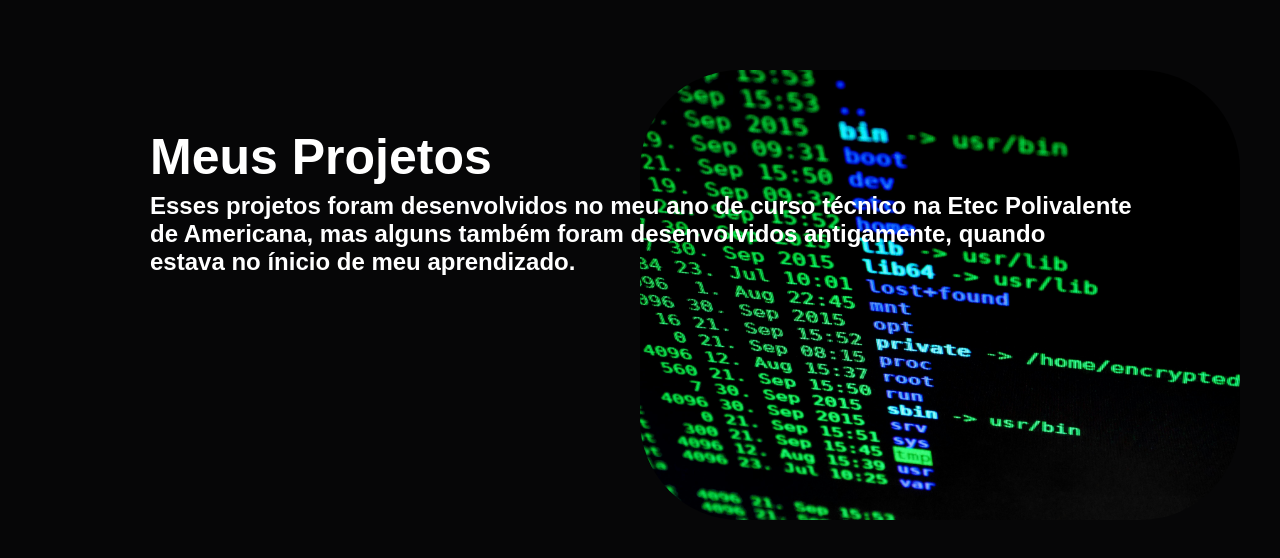
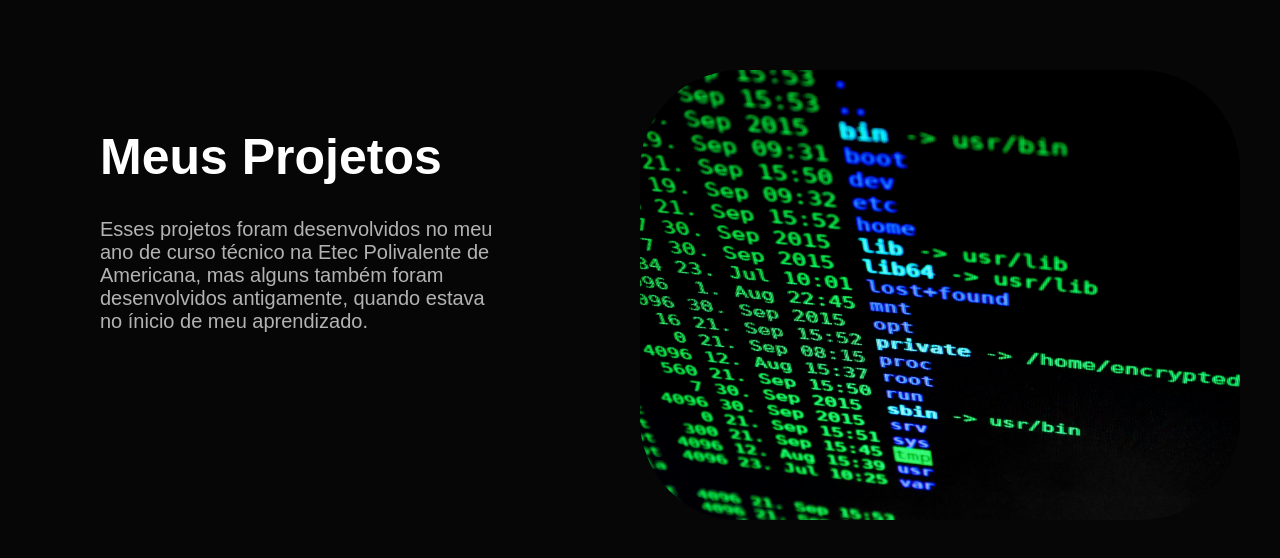
Before and after one commit to themedeiros/pmedeiros, a plain HTML site: page projetos.html in a window 1280 px wide. Drawn offline with Linux system fonts and the light colour scheme; a web font is replaced by a local one.

Commit message:
Add files via upload

```diff
--- a/projetos.html
+++ b/projetos.html
@@ -9,7 +9,7 @@
 <body>
     <div class="container">
         <h1>Meus Projetos</h1>
-        <h2>Esses projetos foram desenvolvidos no meu ano de curso técnico na Etec Polivalente <br> de Americana, mas alguns também foram desenvolvidos antigamente, quando<br> estava no ínicio de meu aprendizado.</h2>
+        <p>Esses projetos foram desenvolvidos no meu ano de curso técnico na Etec Polivalente de Americana, mas alguns também foram desenvolvidos antigamente, quando estava no ínicio de meu aprendizado.</p>
         <div class="img">
             <img src="code.jpg"></div>
     </div>
--- a/style.css
+++ b/style.css
@@ -25,6 +25,7 @@ body,html{
 .banner h2{
     font-size: 30px;
     margin-top: 5px;
+    filter: brightness(70%);
 }
 .banner video {
     position: absolute;
@@ -181,7 +182,7 @@ button {
   margin-right: 40px;
   padding-top: 70px;
 }
-.container h1,h2{
+.container h1,p{
   position: absolute;
 }
 .container h1{
@@ -190,7 +191,25 @@ button {
   font-family: "Vend Sans", sans-serif;
   margin-left: 150px;
 }
-.container h2{
-  padding-top: 15%;
+.container p{
+  padding-top: 17%;
   margin-left: 150px;
+  max-width: 400px;
+  font-size: 20px;
+  filter: brightness(70%);
 }
+
+@media (max-width: 1280px){
+  .content button{
+    margin-top: 40px;
+  }
+  .content h2{
+    font-size: 25px;
+  }
+  .container h1{
+    margin-left: 100px;
+  }
+  .container p{
+    margin-left: 100px;
+  }
+}
```
Also changed, not shown: index.html (+1 -1 lines).
